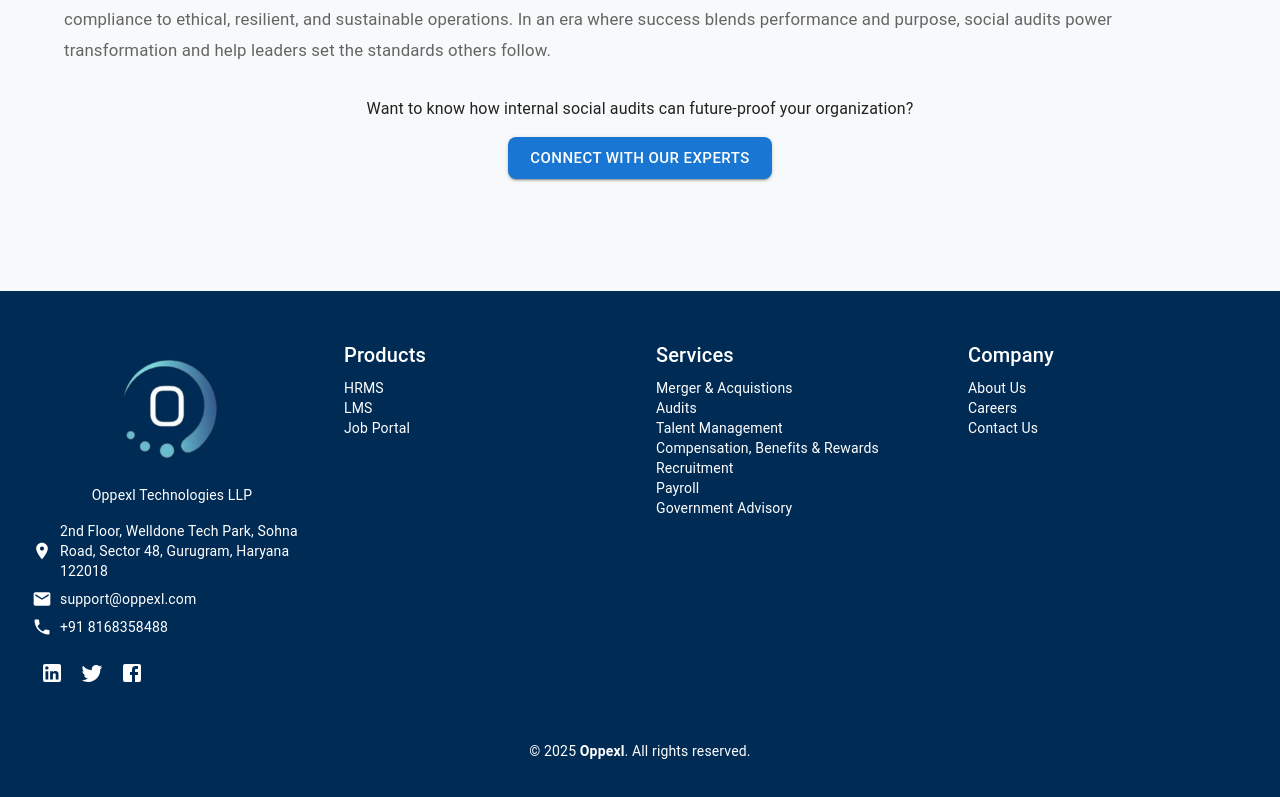
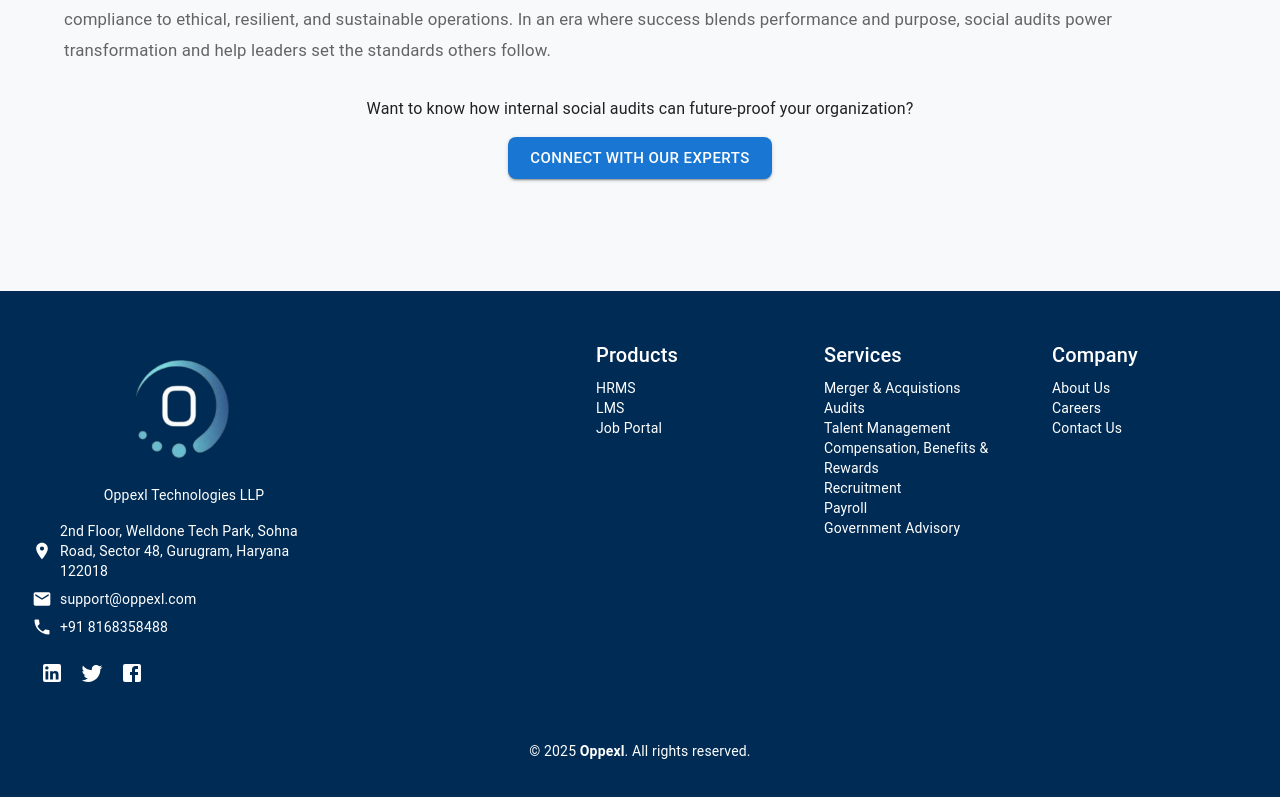
Before and after one commit to saranshtyagi/oppexl-tech, a React (Create React App) app: page /insights/social-audits in a window 1280 px wide. Shown: the part 1631-2428 px from the top of the page. Built offline with nearby package versions, Linux system fonts and the light colour scheme.

Commit message:
Refactor Footer component: Enhance layout for better responsiveness, reorganize structure, and improve accessibility of contact and company information.

```diff
--- a/src/components/Footer.js
+++ b/src/components/Footer.js
@@ -1,16 +1,180 @@
-import React from 'react';
-import { Link as RouterLink } from 'react-router-dom';
-import { Box, Grid, Typography, Link, IconButton } from '@mui/material';
-import OppexlLogo from '../OppexlLogo.png';
-import { Email, Phone, LocationOn, LinkedIn, Twitter, Facebook } from '@mui/icons-material';
+import React from "react";
+import { Link as RouterLink } from "react-router-dom";
+import { Box, Grid, Typography, Link, IconButton } from "@mui/material";
+import OppexlLogo from "../OppexlLogo.png";
+import {
+  Email,
+  Phone,
+  LocationOn,
+  LinkedIn,
+  Twitter,
+  Facebook,
+} from "@mui/icons-material";
 
 function Footer() {
   return (
-    <Box sx={{ bgcolor: '#002b54', color: 'white', px: 4, py: 6 }}>
-      <Grid container spacing={4}>
-        {/* Logo & About */}
-        <Grid item xs={12} md={3}>
-          <Box display="flex" flexDirection="column" alignItems="center" textAlign="center">
+    // <Box sx={{ bgcolor: '#002b54', color: 'white', px: 4, py: 6 }}>
+    //   <Grid container spacing={4}>
+    //     {/* Logo & About */}
+    //     <Grid item xs={12} md={3}>
+    //       <Box display="flex" flexDirection="column" alignItems="center" textAlign="center">
+    //         <img
+    //           src={OppexlLogo}
+    //           alt="Oppexl Logo"
+    //           style={{ height: 130, marginBottom: 8 }}
+    //         />
+    //         <Typography variant="body2" sx={{ mt: 1 }}>
+    //           Oppexl Technologies LLP
+    //         </Typography>
+    //       </Box>
+
+    //       {/* Contact Info */}
+    //       <Box sx={{ mt: 2 }}>
+    //         <Box display="flex" alignItems="center" mb={1}>
+    //           <LocationOn fontSize="small" sx={{ mr: 1 }} />
+    //           <Typography variant="body2">2nd Floor, Welldone Tech Park, Sohna Road, Sector 48, Gurugram, Haryana 122018</Typography>
+    //         </Box>
+    //         <Box display="flex" alignItems="center" mb={1}>
+    //           <Email fontSize="small" sx={{ mr: 1 }} />
+    //           <Typography variant="body2">
+    //             <Link href="mailto:support@oppexl.com" color="inherit" underline="hover">
+    //               support@oppexl.com
+    //             </Link>
+    //           </Typography>
+    //         </Box>
+    //         <Box display="flex" alignItems="center">
+    //           <Phone fontSize="small" sx={{ mr: 1 }} />
+    //           <Typography variant="body2">
+    //             <Link href="tel:+918168358488" color="inherit" underline="hover">
+    //               +91 8168358488
+    //             </Link>
+    //           </Typography>
+    //         </Box>
+    //       </Box>
+
+    //       {/* Social Links */}
+    //       <Box sx={{ mt: 2 }}>
+    //         <IconButton href="https://www.linkedin.com/company/oppexl" color="inherit">
+    //           <LinkedIn />
+    //         </IconButton>
+    //         <IconButton href="https://twitter.com/oppexl" color="inherit">
+    //           <Twitter />
+    //         </IconButton>
+    //         <IconButton href="https://facebook.com/oppexl" color="inherit">
+    //           <Facebook />
+    //         </IconButton>
+    //       </Box>
+    //     </Grid>
+
+    //     {/* Products */}
+    //     <Grid item xs={12} sm={6} md={3} sx={{ ml: { md: 4 } }}>
+    //       <Typography variant='h6' gutterBottom>Products</Typography>
+    //       {[
+    //         {label: 'HRMS', path: "/products/hrms"},
+    //         {label: 'LMS', path: "/products/lms"},
+    //         {label: 'Job Portal', path: "/products/job-portal"}
+    //       ].map((item) => (
+    //         <Typography key={item.label} variant='body2'>
+    //           <Link
+    //             component={RouterLink}
+    //             to={item.path}
+    //             underline='hover'
+    //             color="inherit"
+    //           >
+    //             {item.label}
+    //           </Link>
+    //         </Typography>
+    //       ))}
+    //     </Grid>
+
+    //     {/* Services */}
+    //     <Grid item xs = {12} sm={6} md = {3}>
+    //       <Typography variant="h6" gutterBottom>Services</Typography>
+    //       {[
+    //         {label: 'Merger & Acquistions', path: "/services/merger-acquisitions"},
+    //         {label: 'Audits', path: "/services/audits"},
+    //         {label: 'Talent Management', path: "/services/talent-management"},
+    //         {label: 'Compensation, Benefits & Rewards', path: "/services/compensation-benefits"},
+    //         {label: 'Recruitment', path: "/services/recruitment"},
+    //         {label: 'Payroll', path: "/services/payroll"},
+    //         {label: 'Government Advisory', path: "/services/government-advisory"},
+    //       ].map((item) => (
+    //         <Typography key={item.label} variant='body2'>
+    //           <Link
+    //             component={RouterLink}
+    //             to={item.path}
+    //             underline='hover'
+    //             color="inherit"
+    //           >
+    //             {item.label}
+    //           </Link>
+    //         </Typography>
+    //       ))}
+    //     </Grid>
+
+    //     {/* Resources */}
+    //     {/* <Grid item xs={6} md={2}>
+    //       <Typography variant="h6" gutterBottom>Resources</Typography>
+    //       {['Blog', 'Case Studies', 'Events', 'Webinars'].map((item) => (
+    //         <Typography key={item} variant="body2">
+    //           <Link href="#" underline="hover" color="inherit">{item}</Link>
+    //         </Typography>
+    //       ))}
+    //     </Grid> */}
+
+    //     {/* Company */}
+    //     <Grid item xs = {12} sm={6} md = {3}>
+    //       <Typography variant="h6" gutterBottom>Company</Typography>
+    //       {[
+    //         {label: 'About Us', path: '/about'},
+    //         {label: 'Careers', path: '/about/careers'},
+    //         {label: 'Contact Us', path: '/contact'}
+    //       ].map((item) => (
+    //         <Typography key={item.label} variant='body2'>
+    //           <Link
+    //             component={RouterLink}
+    //             to={item.path}
+    //             underline='hover'
+    //             color="inherit"
+    //           >
+    //             {item.label}
+    //           </Link>
+    //         </Typography>
+    //       ))}
+    //     </Grid>
+    //   </Grid>
+
+    //   {/* Copyright */}
+    //   <Box sx={{ textAlign: 'center', mt: 6 }}>
+    //     <Typography variant="body2">
+    //       © 2025 <strong>Oppexl</strong>. All rights reserved.
+    //     </Typography>
+    //   </Box>
+    // </Box>
+    <Box sx={{ bgcolor: "#002b54", color: "white", px: 4, py: 6 }}>
+      {/* Left / Right wrapper */}
+      <Box
+        sx={{
+          display: { xs: "block", md: "flex" },
+          alignItems: "flex-start",
+          justifyContent: "space-between",
+          gap: { md: 4 },
+        }}
+      >
+        {/* Left: Logo & About/Contact */}
+        <Box
+          sx={{
+            flex: "0 0 25%",
+            maxWidth: { md: "25%" },
+            mb: { xs: 4, md: 0 },
+          }}
+        >
+          <Box
+            display="flex"
+            flexDirection="column"
+            alignItems="center"
+            textAlign="center"
+          >
             <img
               src={OppexlLogo}
               alt="Oppexl Logo"
@@ -21,16 +185,22 @@ function Footer() {
             </Typography>
           </Box>
 
-          {/* Contact Info */}
           <Box sx={{ mt: 2 }}>
             <Box display="flex" alignItems="center" mb={1}>
               <LocationOn fontSize="small" sx={{ mr: 1 }} />
-              <Typography variant="body2">2nd Floor, Welldone Tech Park, Sohna Road, Sector 48, Gurugram, Haryana 122018</Typography>
+              <Typography variant="body2">
+                2nd Floor, Welldone Tech Park, Sohna Road, Sector 48, Gurugram,
+                Haryana 122018
+              </Typography>
             </Box>
             <Box display="flex" alignItems="center" mb={1}>
               <Email fontSize="small" sx={{ mr: 1 }} />
               <Typography variant="body2">
-                <Link href="mailto:support@oppexl.com" color="inherit" underline="hover">
+                <Link
+                  href="mailto:support@oppexl.com"
+                  color="inherit"
+                  underline="hover"
+                >
                   support@oppexl.com
                 </Link>
               </Typography>
@@ -38,16 +208,22 @@ function Footer() {
             <Box display="flex" alignItems="center">
               <Phone fontSize="small" sx={{ mr: 1 }} />
               <Typography variant="body2">
-                <Link href="tel:+918168358488" color="inherit" underline="hover">
+                <Link
+                  href="tel:+918168358488"
+                  color="inherit"
+                  underline="hover"
+                >
                   +91 8168358488
                 </Link>
               </Typography>
             </Box>
           </Box>
 
-          {/* Social Links */}
           <Box sx={{ mt: 2 }}>
-            <IconButton href="https://www.linkedin.com/company/oppexl" color="inherit">
+            <IconButton
+              href="https://www.linkedin.com/company/oppexl"
+              color="inherit"
+            >
               <LinkedIn />
             </IconButton>
             <IconButton href="https://twitter.com/oppexl" color="inherit">
@@ -57,21 +233,26 @@ function Footer() {
               <Facebook />
             </IconButton>
           </Box>
-        </Grid>
+        </Box>
 
+        {/* Right: 3 columns packed to the right */}
+        <Box sx={{ flex: "1 1 auto" }}>
+          <Grid container spacing={4} justifyContent="flex-end">
             {/* Products */}
-        <Grid item xs = {12} sm={6} md = {3}>
-          <Typography variant='h6' gutterBottom>Products</Typography>
+            <Grid item xs={12} sm={6} md={3}>
+              <Typography variant="h6" gutterBottom>
+                Products
+              </Typography>
               {[
-            {label: 'HRMS', path: "/products/hrms"},
-            {label: 'LMS', path: "/products/lms"},
-            {label: 'Job Portal', path: "/products/job-portal"}
+                { label: "HRMS", path: "/products/hrms" },
+                { label: "LMS", path: "/products/lms" },
+                { label: "Job Portal", path: "/products/job-portal" },
               ].map((item) => (
-            <Typography key={item.label} variant='body2'>
+                <Typography key={item.label} variant="body2">
                   <Link
                     component={RouterLink}
                     to={item.path}
-                underline='hover'
+                    underline="hover"
                     color="inherit"
                   >
                     {item.label}
@@ -81,22 +262,36 @@ function Footer() {
             </Grid>
 
             {/* Services */}
-        <Grid item xs = {12} sm={6} md = {3}>
-          <Typography variant="h6" gutterBottom>Services</Typography>
+            <Grid item xs={12} sm={6} md={3}>
+              <Typography variant="h6" gutterBottom>
+                Services
+              </Typography>
               {[
-            {label: 'Merger & Acquistions', path: "/services/merger-acquisitions"},
-            {label: 'Audits', path: "/services/audits"},
-            {label: 'Talent Management', path: "/services/talent-management"},
-            {label: 'Compensation, Benefits & Rewards', path: "/services/compensation-benefits"},
-            {label: 'Recruitment', path: "/services/recruitment"},
-            {label: 'Payroll', path: "/services/payroll"},
-            {label: 'Government Advisory', path: "/services/government-advisory"},
+                {
+                  label: "Merger & Acquistions",
+                  path: "/services/merger-acquisitions",
+                },
+                { label: "Audits", path: "/services/audits" },
+                {
+                  label: "Talent Management",
+                  path: "/services/talent-management",
+                },
+                {
+                  label: "Compensation, Benefits & Rewards",
+                  path: "/services/compensation-benefits",
+                },
+                { label: "Recruitment", path: "/services/recruitment" },
+                { label: "Payroll", path: "/services/payroll" },
+                {
+                  label: "Government Advisory",
+                  path: "/services/government-advisory",
+                },
               ].map((item) => (
-            <Typography key={item.label} variant='body2'>
+                <Typography key={item.label} variant="body2">
                   <Link
                     component={RouterLink}
                     to={item.path}
-                underline='hover'
+                    underline="hover"
                     color="inherit"
                   >
                     {item.label}
@@ -105,29 +300,21 @@ function Footer() {
               ))}
             </Grid>
 
-        {/* Resources */}
-        {/* <Grid item xs={6} md={2}>
-          <Typography variant="h6" gutterBottom>Resources</Typography>
-          {['Blog', 'Case Studies', 'Events', 'Webinars'].map((item) => (
-            <Typography key={item} variant="body2">
-              <Link href="#" underline="hover" color="inherit">{item}</Link>
+            {/* Company */}
+            <Grid item xs={12} sm={6} md={3}>
+              <Typography variant="h6" gutterBottom>
+                Company
               </Typography>
-          ))}
-        </Grid> */}
-
-        {/* Company */}
-        <Grid item xs = {12} sm={6} md = {3}>
-          <Typography variant="h6" gutterBottom>Company</Typography>
               {[
-            {label: 'About Us', path: '/about'},
-            {label: 'Careers', path: '/about/careers'},
-            {label: 'Contact Us', path: '/contact'}
+                { label: "About Us", path: "/about" },
+                { label: "Careers", path: "/about/careers" },
+                { label: "Contact Us", path: "/contact" },
               ].map((item) => (
-            <Typography key={item.label} variant='body2'>
+                <Typography key={item.label} variant="body2">
                   <Link
                     component={RouterLink}
                     to={item.path}
-                underline='hover'
+                    underline="hover"
                     color="inherit"
                   >
                     {item.label}
@@ -136,9 +323,11 @@ function Footer() {
               ))}
             </Grid>
           </Grid>
+        </Box>
+      </Box>
 
       {/* Copyright */}
-      <Box sx={{ textAlign: 'center', mt: 6 }}>
+      <Box sx={{ textAlign: "center", mt: 6 }}>
         <Typography variant="body2">
           © 2025 <strong>Oppexl</strong>. All rights reserved.
         </Typography>
```
Lines whose indentation alone changed are shown as unchanged.
